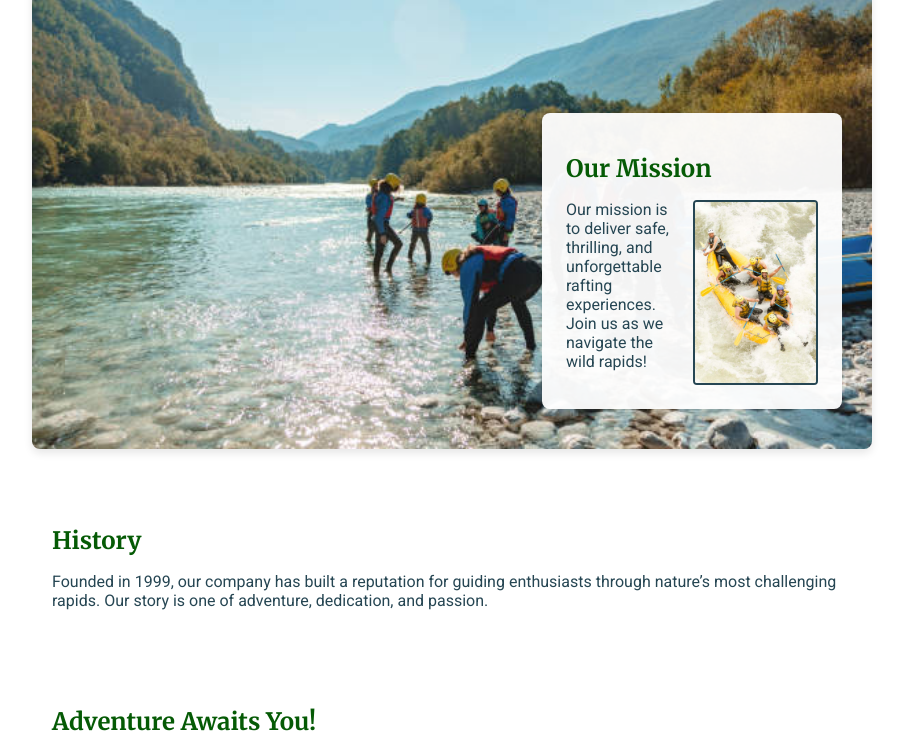
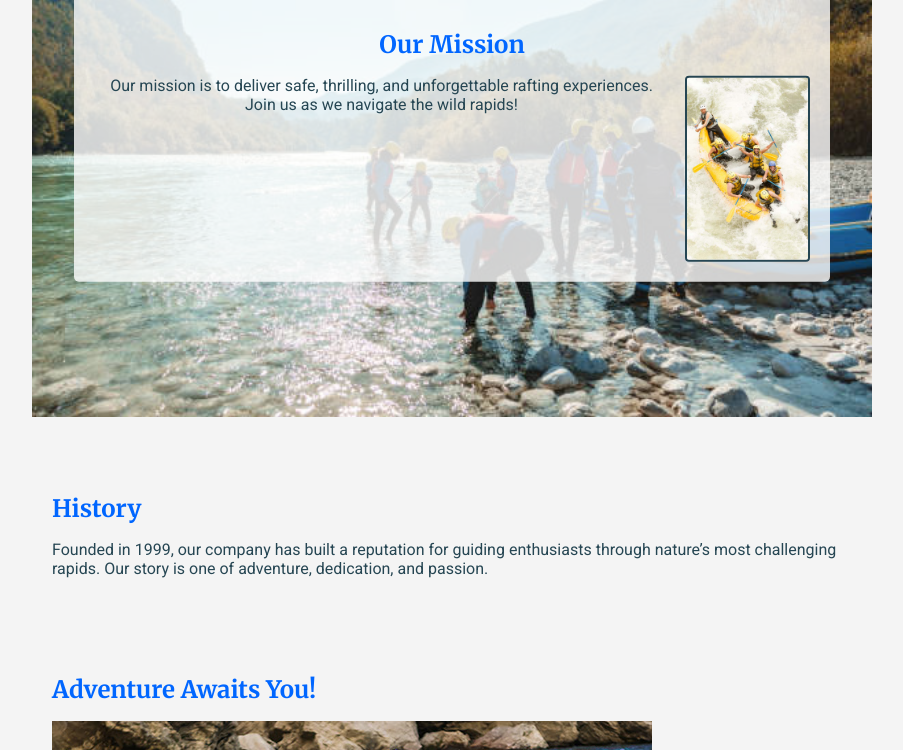
Before and after one commit to Diliana007/wdd130, a plain HTML site: page wwr/about.html in a window 1280 px wide. Shown: the part 333-1083 px from the top of the page, without its empty margins (188-1091 px from the left). Drawn offline with Linux system fonts and the light colour scheme; files that its build step writes are made by us from their sources.

Commit message:
Finished

```diff
--- a/wwr/style/rafting.css
+++ b/wwr/style/rafting.css
@@ -2,15 +2,16 @@
 /* Base styles for White Water Rafting Site */
 
 :root {
-  --primary-color: #055a05;       /* forest green */
-  --secondary-color: #f4a261;       /* warm sand */
-  --accent1-color: #264653;         /* dark slate blue */
-  --accent2-color: #e9c46a;         /* light golden yellow */
+  --primary-color: #0066ff;       /* Bright blue */
+  --secondary-color: #ff6600;      /* Orange */
+  --accent1-color: #264653;        /* Dark slate blue */
+  --accent2-color: #e9c46a;        /* Light golden yellow */
+  --background-color: #f4f4f4;     /* Light gray */
   --heading-font: 'Merriweather', serif;
   --text-font: 'Roboto', sans-serif;
 }
 
-/* Reset margins, padding, and set box sizing */
+/* Reset margins, padding, and set box-sizing */
 * {
   margin: 0;
   padding: 0;
@@ -21,10 +22,7 @@
 body {
   font-family: var(--text-font);
   color: var(--accent1-color);
-  /* Overriding default margin & background settings */
-  margin: 0;
-  height: 100%;
-  background-color: white;
+  background-color: var(--background-color);
 }
 
 /* Limit page width and center container */
@@ -59,10 +57,10 @@ nav a {
 /* Hero section: background image and overlays */
 .hero {
   position: relative;
-  margin: 2rem 0;
-  border-radius: 8px;
-  overflow: hidden;
-  box-shadow: 0 4px 8px rgba(0, 0, 0, 0.1);
+  display: flex;
+  justify-content: center;
+  align-items: center;
+  text-align: center;
 }
 
 .hero img {
@@ -87,13 +85,13 @@ nav a {
 /* Hero article overlay */
 .hero article {
   position: absolute;
-  bottom: 40px;
-  right: 30px;
-  background-color: rgba(255, 255, 255, 0.95);
-  padding: 1.5rem;
-  width: 300px;
-  border-radius: 8px;
-  box-shadow: 0 2px 6px rgba(0, 0, 0, 0.1);
+  width: 90%;
+  top: 50%;
+  left: 50%;
+  transform: translate(-50%, -50%);
+  padding: 20px;
+  background-color: rgba(255, 255, 255, 0.8);
+  border-radius: 5px;
 }
 
 .hero article img {
@@ -102,12 +100,10 @@ nav a {
   margin-left: 1rem;
   border-radius: 4px;
   border: 2px solid var(--accent1-color);
-  object-fit: cover;
 }
 
 /* Headings styling */
-h1,
-h2 {
+h1, h2 {
   font-family: var(--heading-font);
   color: var(--primary-color);
   margin: 16px 0;
@@ -147,17 +143,3 @@ footer p {
 .socialmedia img:hover {
   transform: scale(1.2);
 }
-
-img[Attributes Style] {
-  width: 199px;
-  aspect-ratio: auto 199 / 557;
-  height: 557px;
-  /* The aspect-ratio declaration is repeated as provided */
-  aspect-ratio: auto 199 / 557;
-}
-
-/* The following rule applies to all images */
-img {
-  background-color: hsl(0, 0%, 90%);
-  transition: background-color 300ms;
-}
```
Also changed, not shown: wwr/about.html (+9 -5 lines).
